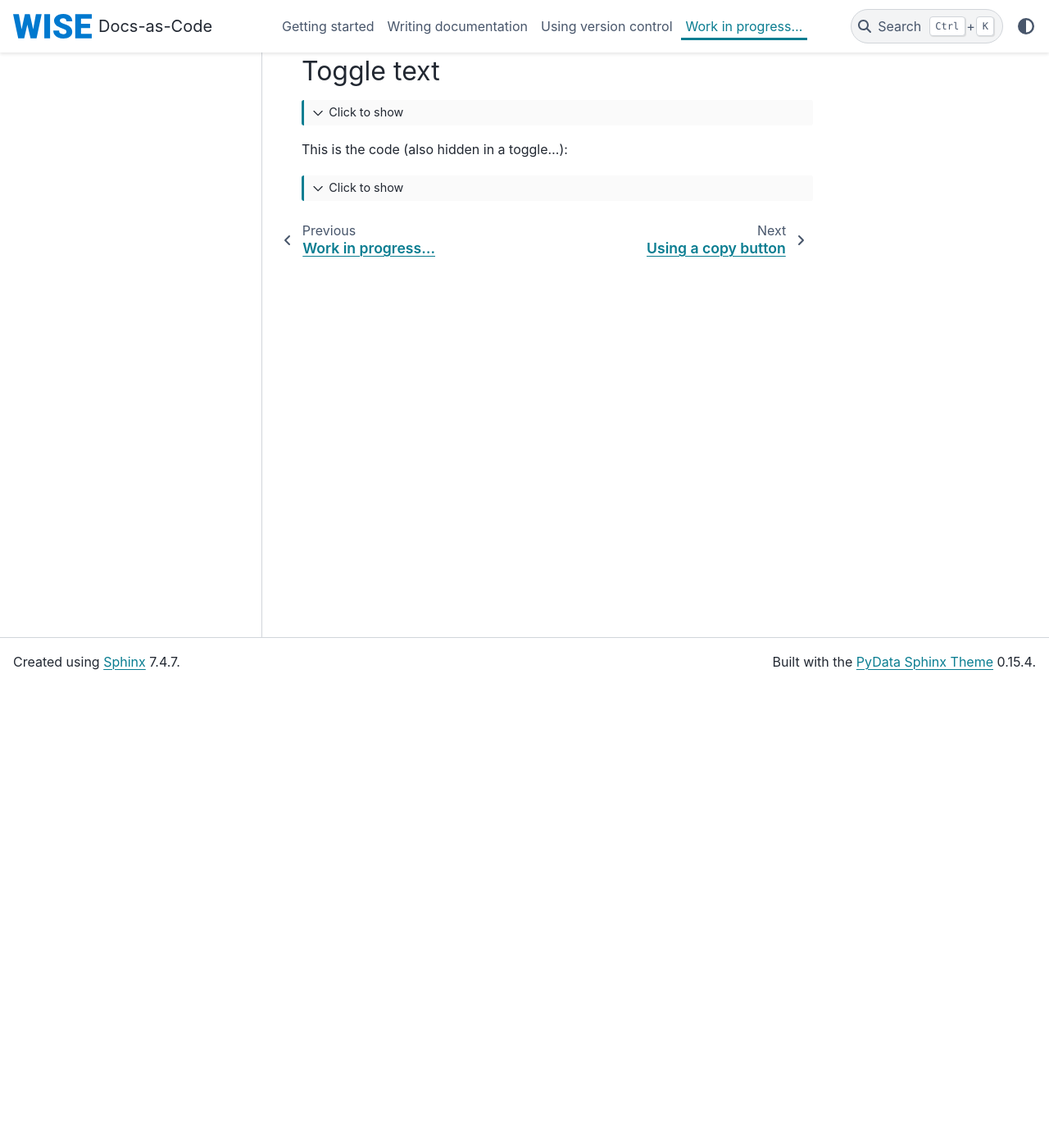
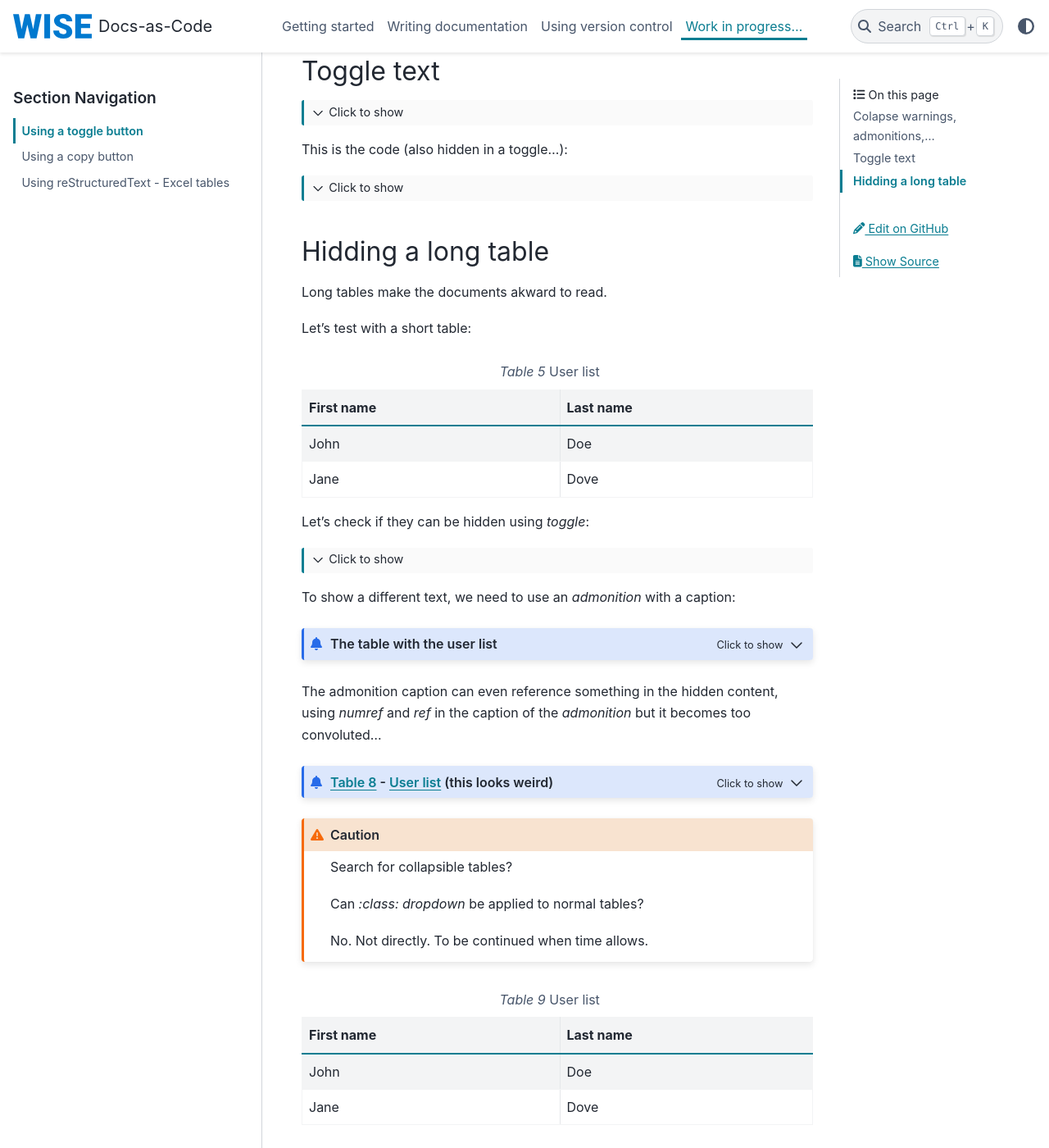
Before and after one commit to eeadata/WISE.Documentation, a Sphinx documentation site: the page built from docs/Notebook/UsingToggleButton.rst, in a window 1280 px wide and 1400 px high, scrolled down 564 px. Shown: the whole window at 82% size. Built offline with Sphinx 7.4.7 and the PyData theme 0.15.4, drawn with Linux system fonts in a browser that asks for light colours.

Commit message:
Testing toggles. Removing the versions from the environment.yml

```diff
--- a/docs/Notebook/UsingToggleButton.rst
+++ b/docs/Notebook/UsingToggleButton.rst
@@ -41,6 +41,80 @@ This is the code (also hidden in a toggle...):
 
             This is a toggled content block!
 
+
+Hidding a long table
+--------------------
+
+Long tables make the documents akward to read.
+
+Let's test with a short table:
+
+..  csv-table:: User list
+    :name: hidden-table-example
+    :header: "First name","Last name"
+
+    "John","Doe"
+    "Jane","Dove"
+
+Let's check if they can be hidden using `toggle`:
+
+..  toggle::
+
+    ..  csv-table:: User list
+        :name: hidden-table-example-1
+        :header: "First name","Last name"
+
+        "John","Doe"
+        "Jane","Dove"
+
+
+To show a different text, we need to use an `admonition` with a caption:
+
+..  admonition:: The table with the user list
+    :class: dropdown
+
+    ..  csv-table:: User list
+        :name: hidden-table-example-2
+        :header: "First name","Last name"
+
+        "John","Doe"
+        "Jane","Dove"
+
+
+The admonition caption can even reference something
+in the hidden content, using `numref` and `ref`
+in the caption of the `admonition`
+but it becomes too convoluted...
+
+..  admonition::  :numref:`hidden-table-example-3` - :ref:`hidden-table-example-3` (this looks weird)
+    :class: dropdown
+
+    ..  csv-table:: User list
+        :name: hidden-table-example-3
+        :header: "First name","Last name"
+
+        "John","Doe"
+        "Jane","Dove"
+
+
+..  caution::
+    Search for collapsible tables?
+
+    Can `:class: dropdown` be applied to normal tables?
+
+    No. Not directly. To be continued when time allows.
+
+..  csv-table:: User list
+    :class: dropdown
+    :name: hidden-table-example-4
+    :header: "First name","Last name"
+
+    "John","Doe"
+    "Jane","Dove"
+
+
+
+
 .. links-placeholder
 
 .. include:: ../_sharedFiles/Links.rst
```
Also changed, not shown: docs/GettingStarted/src/environment.yml (+18 -18 lines), docs/WritingDocs/UsingReStructuredText.rst (+12 -16 lines).
